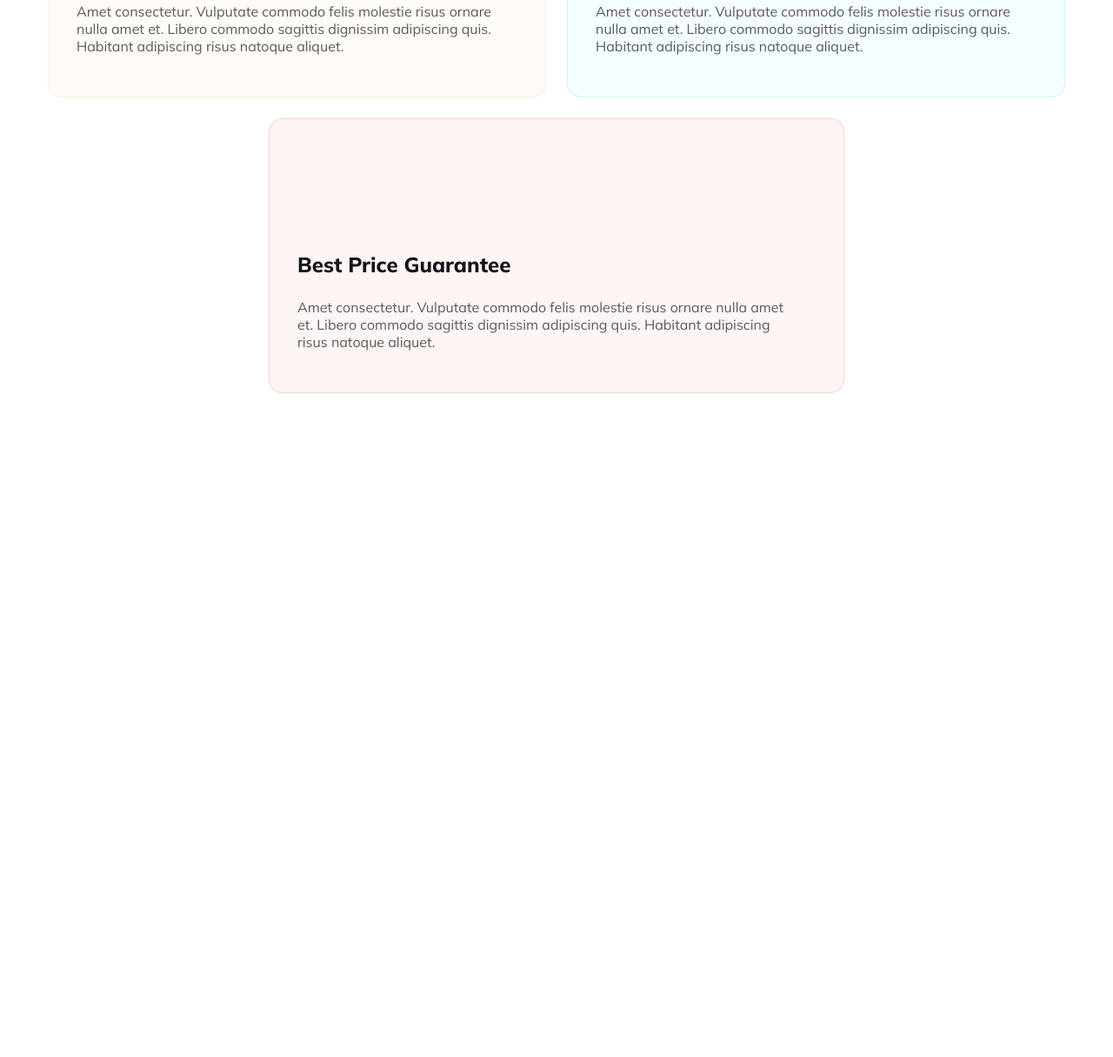
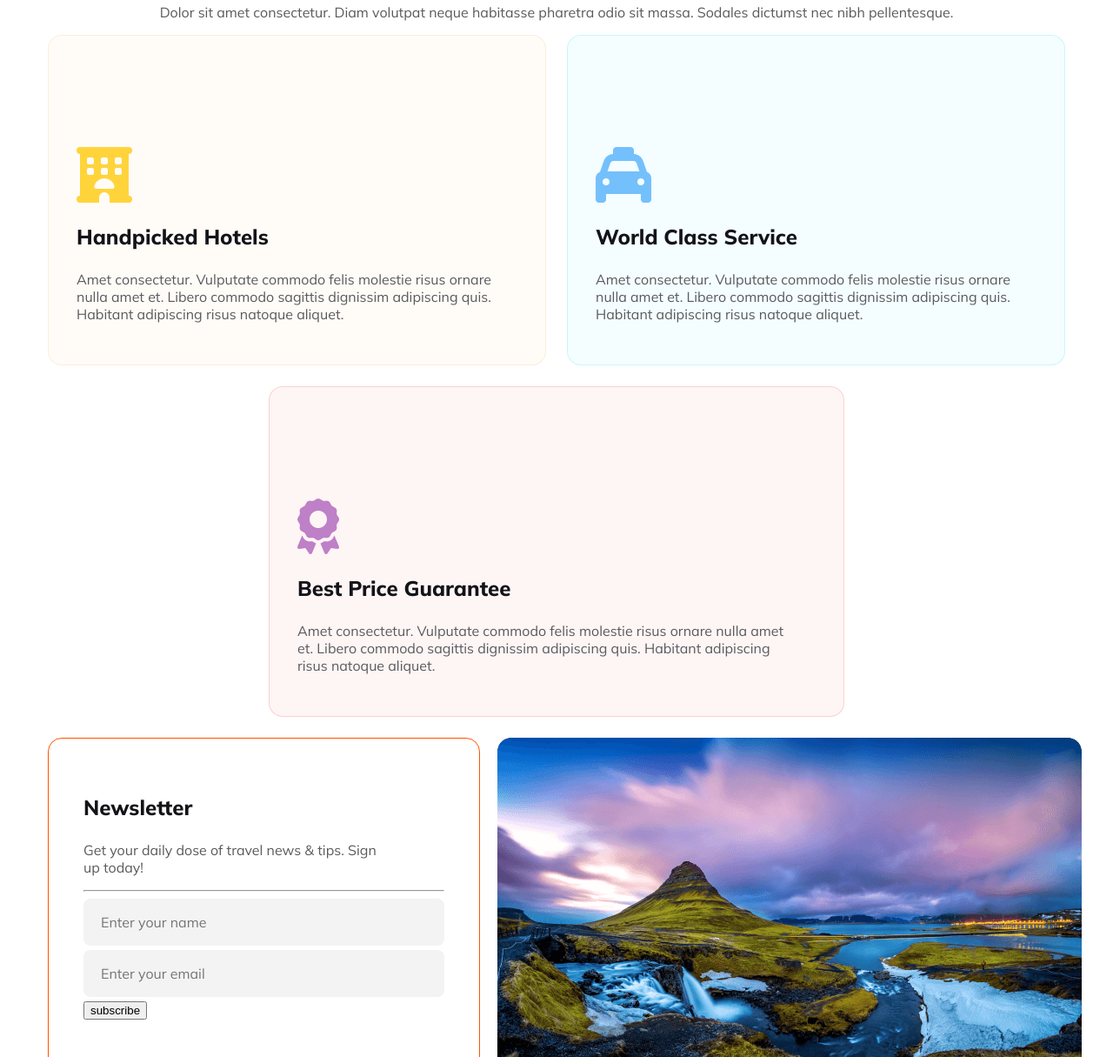
Before and after one commit to mynul99/assignment-2, a plain HTML site: page index.html in a window 1280 px wide. Shown: the part 2667-3882 px from the top of the page at 87% size. Before the commit the page ends 3143 px from the top, so only its background shows below. Drawn offline with Linux system fonts and the light colour scheme.

Commit message:
added some parts of newsletter section

```diff
--- a/ass2.css/style.css
+++ b/ass2.css/style.css
@@ -170,6 +170,7 @@ font-weight: 400;
        margin-top: 50px;
 }
 .destination-title{
+       margin-top: 100px;
        color: #131318;
        text-align: center;
        font-family: Mulish;
@@ -226,7 +227,53 @@ font-weight: 400;
        border: 1px solid rgba(233, 68, 68, 0.20);
        background: rgba(233, 68, 68, 0.05);
 }
+i{
+       font-size:4rem;
+}
+/*newsletter section*/
+.newsletter{
+       display: flex;
+       gap: 20px;
+}
+.input-container{
+       width: 474px;
 
+       border-radius: 16px;
+       border: 1px solid #FF5400;
+       padding: 40px;
+
+
+}
+.input-container input{
+       display: flex;
+       margin-bottom: 5px;
+}
+.input-title{
+       color: #131318;
+       font-family: Mulish;
+       font-size:1.50rem;
+}
+.input-dex{
+       width: 350px;
+       color: #5A5A5D;
+font-family: Mulish;
+font-size:1rem;
+font-weight: 400;
+
+}
+.input-name, .input-email{
+       width: 393px;
+       height: 52px;
+       border-radius: 8px;
+       padding-left: 20px;
+       background: rgba(19, 19, 24, 0.05);
+       border: 0;
+       color: rgba(19, 19, 24, 0.30);
+       font-family: Mulish;
+       font-size: 1rem;
+       font-weight: 400;
+
+}
 
 
    /*responsive*/
@@ -245,7 +292,9 @@ font-weight: 400;
               font-size: 1rem;
        }
        .row,
-       .popular
+       .popular,
+       .container,
+       .banner-info
        {
               flex-direction: column;
        }
--- a/index.html
+++ b/index.html
@@ -90,22 +90,41 @@
             </div>
         </section>
         <section class="chose">
+            <div class="chose-container">
+                <h2 class="destination-title">Why Choose Us</h2>
+                <p class="destination-dex">Dolor sit amet consectetur. Diam volutpat neque habitasse pharetra odio sit massa. Sodales dictumst nec nibh pellentesque.</p>
+            </div>
             <div class="container">
                 <div class="hotel">
+                    <i class="fa-solid fa-hotel" style="color: #FFD43B;"></i>
                     <h3>Handpicked Hotels</h3>
                     <p>Amet consectetur. Vulputate commodo felis molestie risus  ornare nulla amet et. Libero commodo sagittis dignissim adipiscing quis. Habitant adipiscing risus natoque aliquet. </p>
                 </div>
                 <div class="service">
+                    <i class="fa-solid fa-taxi" style="color: #74C0FC;"></i>
                     <h3>World Class Service</h3>
                 <p>Amet consectetur. Vulputate commodo felis molestie risus  ornare nulla amet et. Libero commodo sagittis dignissim adipiscing quis. Habitant adipiscing risus natoque aliquet. </p>
                 </div>
             </div>
             <div class="container">
                <div class="guarantee">
+                <i class="fa-solid fa-award" style="color: #be80c6;"></i>
                 <h3>Best Price Guarantee</h3>
                 <p>Amet consectetur. Vulputate commodo felis molestie risus  ornare nulla amet et. Libero commodo sagittis dignissim adipiscing quis. Habitant adipiscing risus natoque aliquet. </p>
                </div>
             </div>
+        </section>
+        <section class="newsletter">
+        <div class="input-container">
+            <h3 class="input-title">Newsletter</h3>
+            <p class="input-dex">Get your daily dose of travel news & tips. Sign up today!</p>
+            <hr>
+           <input class="input-name" type="text" placeholder="Enter your name">
+           <input class="input-email" type="email" placeholder="Enter your email">
+           <button>subscribe</button>
+        </div>
+        <img src="Images/Rectangle 8 (1).png" alt="">
+
         </section>
 
     </main>
```
